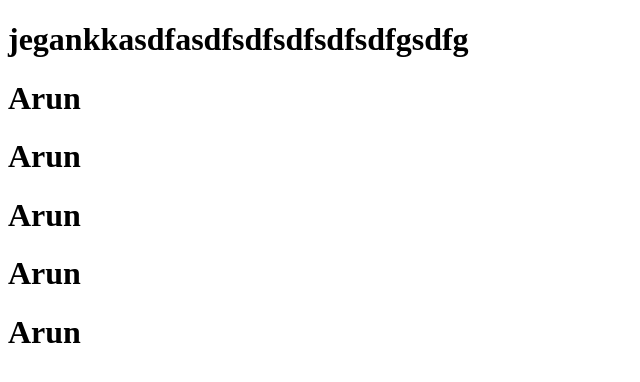
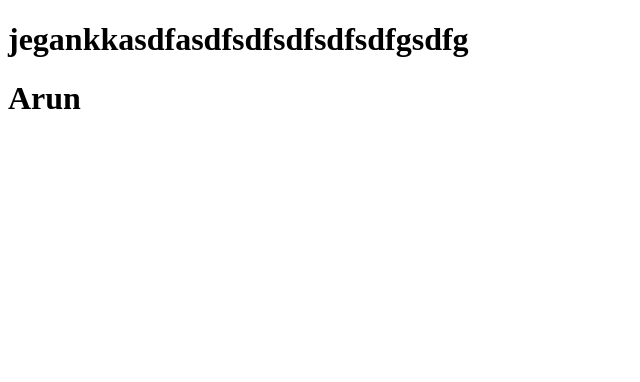
Before and after one commit to JegathesanL/Learn, a plain HTML site: page index.html in a window 1280 px wide. Shown: the whole page, without its empty margins (0-640 px from the left). Drawn offline with Linux system fonts and the light colour scheme.

Commit message:
After revert

```diff
--- a/index.html
+++ b/index.html
@@ -6,9 +6,5 @@
 <body>
 <h1>jegankkasdfasdfsdfsdfsdfsdfgsdfg</h1>
 <h1>Arun</h1>
-<h1>Arun</h1>
-<h1>Arun</h1>
-<h1>Arun</h1>
-<h1>Arun</h1>
 </body>
 </html>
```
